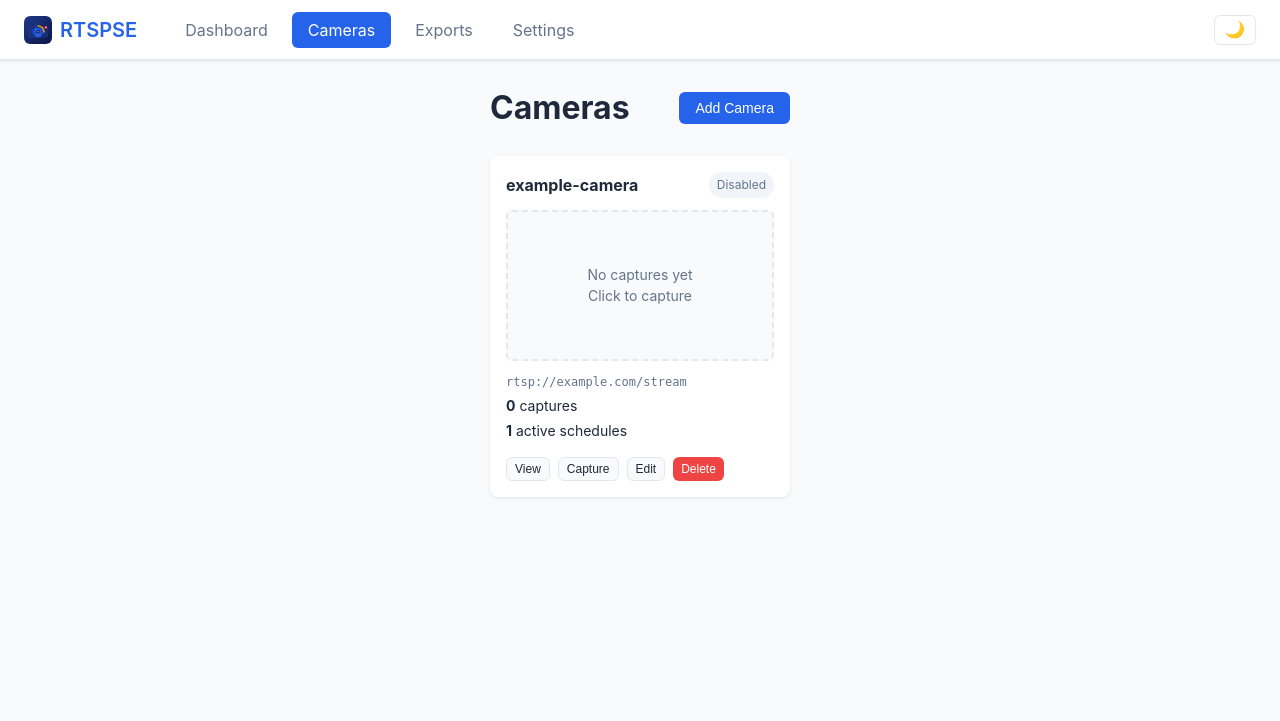
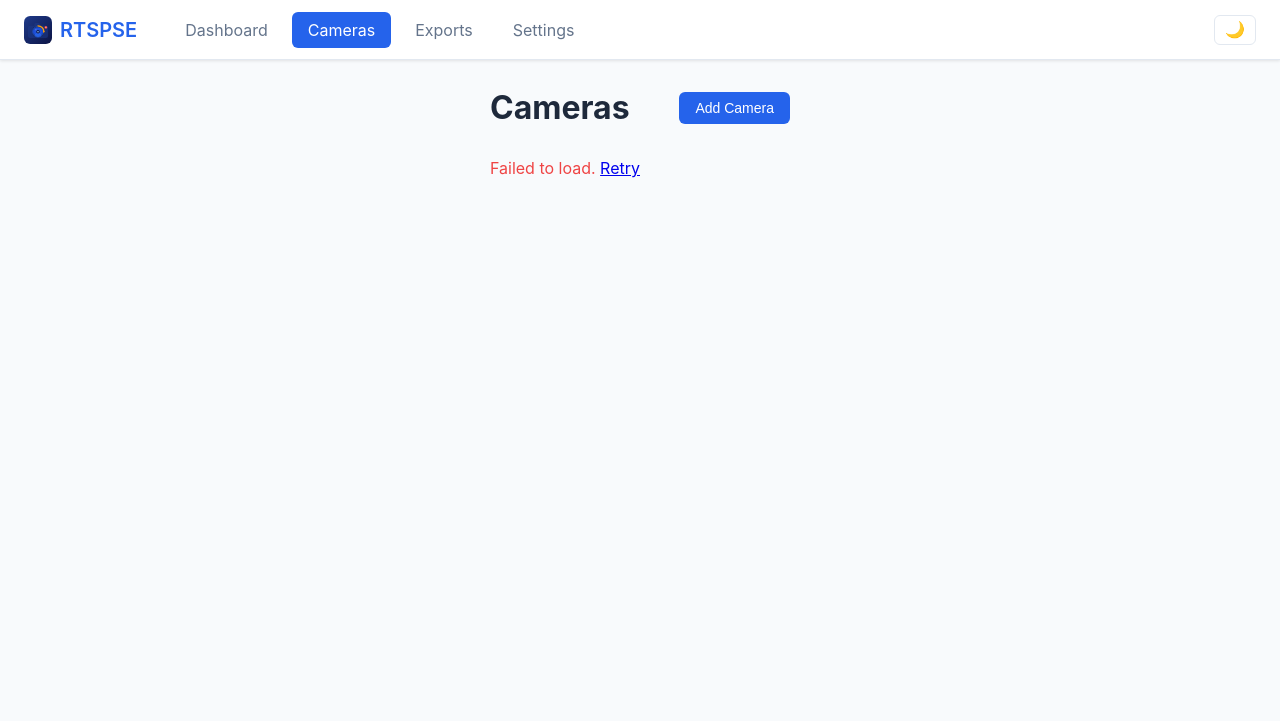
Before and after one commit to Inconel625/rtspse, a Flask app: page /cameras in a window 1280 px wide. Shown: the top 721 px of the page. Run offline with Flask 3, Linux system fonts and the light colour scheme; parts of the project's set-up code (start-up, migrations or seed data) failed here and were passed over; some libraries are stand-ins or nearby versions.

Commit message:
harden: pin dependency ranges, thread-safe scheduler, escape UI output
- requirements.txt: bound dependencies to major-version ranges; add gunicorn
- scheduler.py: add a lock around scheduler/job state and guard start() with
  error handling
- templates (cameras/dashboard/settings): HTML-escape user-controlled values
  (camera names, URLs) to prevent XSS, add error/retry states, and use the
  shared startAutoRefresh helper

Co-Authored-By: Claude Opus 4.8 <noreply@anthropic.com>

```diff
--- a/src/web/templates/cameras.html
+++ b/src/web/templates/cameras.html
@@ -123,37 +123,39 @@ async function loadCameras() {
         const html = cameras.map(cam => `
             <div class="camera-card">
                 <div class="camera-header">
-                    <h3>${cam.name}</h3>
+                    <h3>${escapeHtml(cam.name)}</h3>
                     <span class="status-badge ${cam.enabled ? 'enabled' : 'disabled'}">
                         ${cam.enabled ? 'Enabled' : 'Disabled'}
                     </span>
                 </div>
                 ${cam.last_capture_path ? `
-                <div class="camera-preview" onclick="viewCamera('${cam.name}')">
+                <div class="camera-preview" onclick="viewCamera(decodeURIComponent('${encodeURIComponent(cam.name)}'))">
                     <img src="/api/captures/${cam.last_capture_path}" alt="Latest capture" loading="lazy">
                     <span class="preview-time">${formatTime(cam.last_capture_time)}</span>
                 </div>
                 ` : `
-                <div class="camera-preview camera-preview-empty" onclick="captureNow('${cam.name}')">
+                <div class="camera-preview camera-preview-empty" onclick="captureNow(decodeURIComponent('${encodeURIComponent(cam.name)}'))">
                     <span>No captures yet<br>Click to capture</span>
                 </div>
                 `}
                 <div class="camera-body">
-                    <p class="camera-url" title="${cam.url}">${truncateUrl(cam.url)}</p>
+                    <p class="camera-url" title="${escapeHtml(cam.url)}">${truncateUrl(cam.url)}</p>
                     <p><strong>${cam.capture_count}</strong> captures</p>
                     <p><strong>${cam.schedules.filter(s => s.enabled).length}</strong> active schedules</p>
                 </div>
                 <div class="camera-actions">
-                    <button class="btn btn-sm btn-secondary" onclick="viewCamera('${cam.name}')">View</button>
-                    <button class="btn btn-sm btn-secondary" onclick="captureNow('${cam.name}')">Capture</button>
-                    <button class="btn btn-sm btn-secondary" onclick="editCamera('${cam.name}')">Edit</button>
-                    <button class="btn btn-sm btn-danger" onclick="deleteCamera('${cam.name}')">Delete</button>
+                    <button class="btn btn-sm btn-secondary" onclick="viewCamera(decodeURIComponent('${encodeURIComponent(cam.name)}'))">View</button>
+                    <button class="btn btn-sm btn-secondary" onclick="captureNow(decodeURIComponent('${encodeURIComponent(cam.name)}'))">Capture</button>
+                    <button class="btn btn-sm btn-secondary" onclick="editCamera(decodeURIComponent('${encodeURIComponent(cam.name)}'))">Edit</button>
+                    <button class="btn btn-sm btn-danger" onclick="deleteCamera(decodeURIComponent('${encodeURIComponent(cam.name)}'))">Delete</button>
                 </div>
             </div>
         `).join('');
 
         container.innerHTML = html;
     } catch (e) {
+        const container = document.getElementById('cameras-list');
+        container.innerHTML = '<p class="error">Failed to load. <a href="#" onclick="loadCameras(); return false;">Retry</a></p>';
         console.error('Failed to load cameras', e);
     }
 }
@@ -217,8 +219,8 @@ async function loadCameraCaptures(name) {
 
         // Create thumbnails
         const html = captures.map((cap, idx) => `
-            <div class="thumbnail-item ${idx === 0 ? 'active' : ''}" onclick="selectCapture('${cap.path}', '${cap.timestamp}', this)">
-                <img src="/api/captures/${cap.path}" alt="${cap.filename}" loading="lazy">
+            <div class="thumbnail-item ${idx === 0 ? 'active' : ''}" onclick="selectCapture(decodeURIComponent('${encodeURIComponent(cap.path)}'), decodeURIComponent('${encodeURIComponent(cap.timestamp)}'), this)">
+                <img src="/api/captures/${cap.path}" alt="${escapeHtml(cap.filename)}" loading="lazy">
                 <span class="thumbnail-time">${formatTime(cap.timestamp)}</span>
             </div>
         `).join('');
@@ -406,7 +408,7 @@ async function addScheduleRow(schedule = null) {
                     Enabled
                 </label>
             </div>
-            <button type="button" class="btn btn-sm btn-danger" onclick="this.parentElement.parentElement.remove()">Remove</button>
+            <button type="button" class="btn btn-sm btn-danger" onclick="if(confirm('Remove this schedule?')) this.parentElement.parentElement.remove()">Remove</button>
         </div>
         <div class="form-row">
             <div class="form-group">
--- a/src/web/templates/settings.html
+++ b/src/web/templates/settings.html
@@ -116,7 +116,7 @@ async function loadStorageInfo() {
         let camerasHtml = '';
         for (const [name, data] of Object.entries(stats.captures.cameras)) {
             const mb = (data.size_bytes / 1024 / 1024).toFixed(1);
-            camerasHtml += `<tr><td>${name}</td><td>${mb} MB</td><td>${data.file_count} files</td></tr>`;
+            camerasHtml += `<tr><td>${escapeHtml(name)}</td><td>${mb} MB</td><td>${data.file_count} files</td></tr>`;
         }
 
         container.innerHTML = `
@@ -281,7 +281,7 @@ async function searchLocation() {
                  onclick="selectSearchResult(${r.lat}, ${r.lon}, this)"
                  onmouseover="this.style.background='var(--hover-bg, #f0f0f0)'"
                  onmouseout="this.style.background=''">
-                ${r.display_name}
+                ${escapeHtml(r.display_name)}
             </div>
         `).join('');
 
```
Also changed, not shown: requirements.txt (+8 -7 lines), src/scheduler.py (+41 -28 lines), src/web/templates/dashboard.html (+13 -5 lines).
